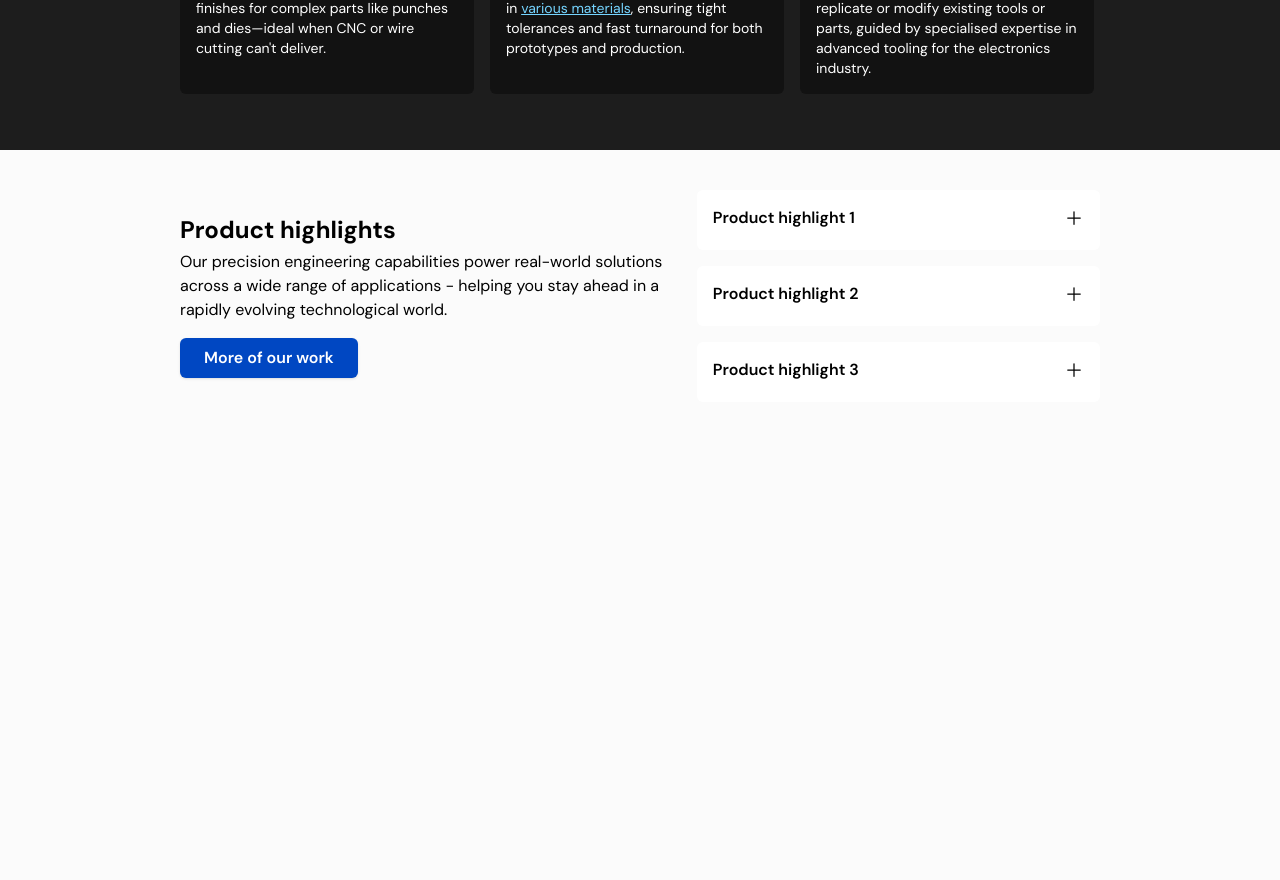
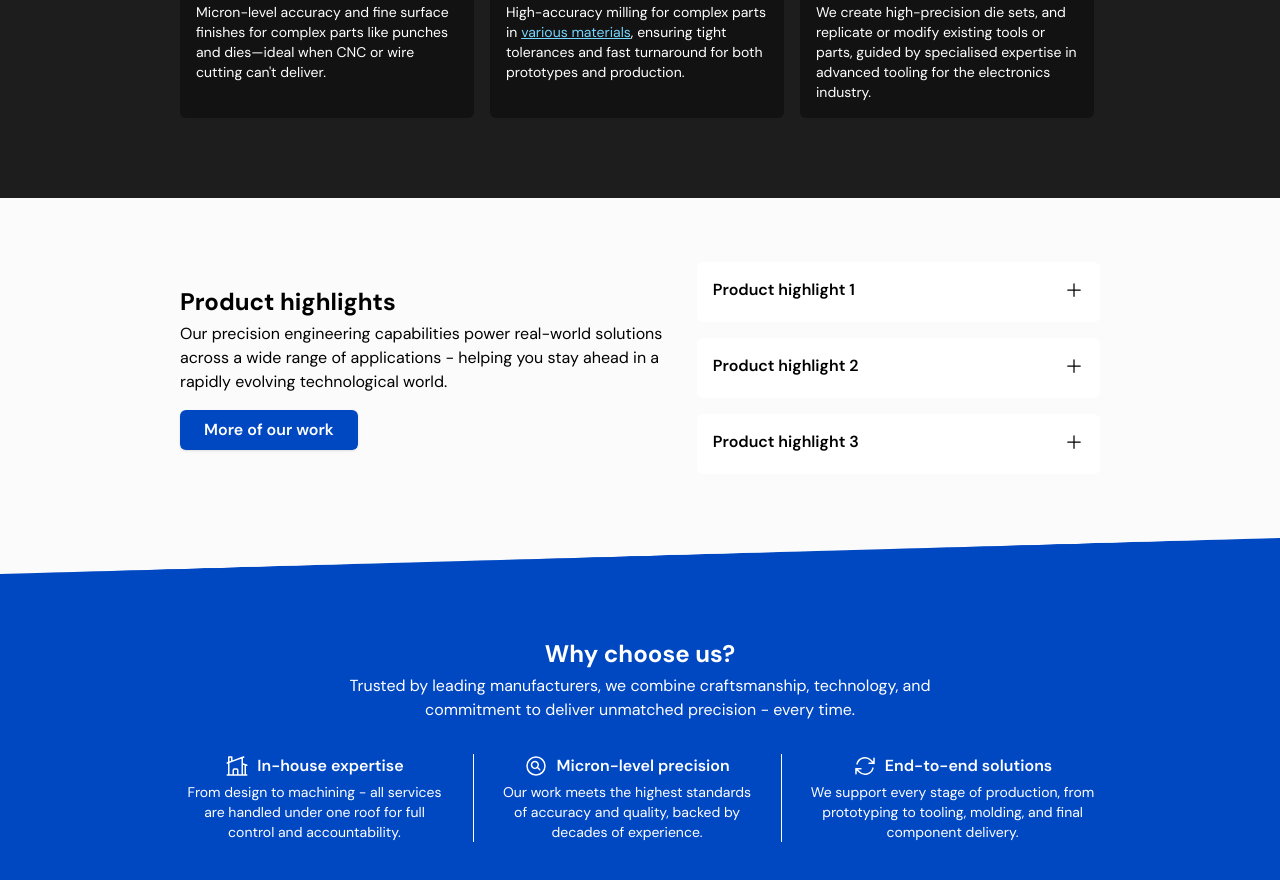
Before and after one commit to g30rg3hum/k-tool, a Next.js app: page / in a window 1280 px wide. Shown: the part 686-1566 px from the top of the page. Before the commit the page ends 1128 px from the top, so only its background shows below. Built offline with nearby package versions, Linux system fonts and the light colour scheme.

Commit message:
finished why choose us section

```diff
--- a/src/app/page.tsx
+++ b/src/app/page.tsx
@@ -5,11 +5,14 @@ import PrimaryButton from "@/components/standard/primary-button";
 import SectionHeading from "@/components/standard/section-heading";
 import precedingAnimationDelay from "@/lib/consts/motion/preceding-animation-delay";
 import {
+  ArrowPathIcon,
   BoltIcon,
   ClockIcon,
   CogIcon,
   CubeIcon,
   HomeIcon,
+  HomeModernIcon,
+  MagnifyingGlassCircleIcon,
   PuzzlePieceIcon,
   ScissorsIcon,
   ShieldCheckIcon,
@@ -71,7 +74,7 @@ const capabilities = [
     icon: <CogIcon className={capabilitiesIconClassName} />,
   },
   {
-    title: "Design & Reverse Engineering",
+    title: "Design & reverse engineering",
     description: (
       <>
         We create high-precision die sets, and replicate or modify existing
@@ -103,7 +106,7 @@ const capabilities = [
     icon: <BoltIcon className={capabilitiesIconClassName} />,
   },
   {
-    title: "Wire Cutting",
+    title: "Wire cutting",
     description: (
       <>
         Precision wire cutting for fine-finish cuts, tight tolerances, and small
@@ -113,7 +116,7 @@ const capabilities = [
     icon: <ScissorsIcon className={capabilitiesIconClassName} />,
   },
   {
-    title: "Steel and Carbide Grinding",
+    title: "Steel and carbide grinding",
     description: (
       <>
         Expert grinding of steel and carbide to tight tolerances, ensuring
@@ -137,6 +140,29 @@ const productHighlights: AccordionItem[] = [
   {
     title: "Product highlight 3",
     content: "Product highlight 3 description",
+  },
+];
+
+// Choose us section
+const chooseUsIconClassName = "size-6";
+const chooseUsReasons = [
+  {
+    title: "In-house expertise",
+    description:
+      "From design to machining - all services are handled under one roof for full control and accountability.",
+    icon: <HomeModernIcon className={chooseUsIconClassName} />,
+  },
+  {
+    title: "Micron-level precision",
+    description:
+      "Our work meets the highest standards of accuracy and quality, backed by decades of experience.",
+    icon: <MagnifyingGlassCircleIcon className={chooseUsIconClassName} />,
+  },
+  {
+    title: "End-to-end solutions",
+    description:
+      "We support every stage of production, from prototyping to tooling, molding, and final component delivery.",
+    icon: <ArrowPathIcon className={chooseUsIconClassName} />,
   },
 ];
 
@@ -218,7 +244,7 @@ export default function Home() {
       </ContentContainer>
 
       {/* Capabilities section */}
-      <div className="bg-background-dark text-white py-10">
+      <div className="bg-background-dark text-white py-10 lg:py-16">
         <ContentContainer>
           <motion.div
             initial={{ opacity: 0 }}
@@ -287,7 +313,7 @@ export default function Home() {
       </div>
 
       {/* Product highlights section */}
-      <div className="py-10">
+      <div className="py-10 lg:py-16">
         <ContentContainer className="flex flex-col lg:flex-row gap-6 items-center">
           <motion.div
             initial={{ opacity: 0 }}
@@ -308,8 +334,72 @@ export default function Home() {
             </p>
             <PrimaryButton>More of our work</PrimaryButton>
           </motion.div>
-          <Accordion className="lg:w-[45%]" items={productHighlights} />
+          <Accordion
+            className="lg:w-[45%]"
+            items={productHighlights}
+            delay={precedingAnimationDelay + 0.25}
+          />
         </ContentContainer>
+      </div>
+
+      {/* Why choose us section */}
+      <div className="text-white">
+        <Image
+          src="/images/triangle-transition.png"
+          alt="Triangle transition background"
+          className="w-full h-5 md:h-7 lg:h-9"
+          height={1000}
+          width={1000}
+        />
+        <div className="bg-primary w-full py-10 lg:py-16">
+          <ContentContainer>
+            <motion.div
+              initial={{ opacity: 0 }}
+              whileInView={{ opacity: 1 }}
+              viewport={{ once: true }}
+              transition={{
+                duration: 0.8,
+                delay: precedingAnimationDelay,
+                type: "spring",
+              }}
+              className="text-center flex flex-col items-center mb-8"
+            >
+              <SectionHeading spaceBelow>Why choose us?</SectionHeading>
+              <p className="max-w-2xl">
+                Trusted by leading manufacturers, we combine craftsmanship,
+                technology, and commitment to deliver unmatched precision -
+                every time.
+              </p>
+            </motion.div>
+            <div className="flex flex-col lg:flex-row gap-6">
+              {chooseUsReasons.map(({ title, description, icon }, index) => (
+                <motion.div
+                  initial={{ opacity: 0 }}
+                  whileInView={{ opacity: 1 }}
+                  viewport={{ once: true }}
+                  transition={{
+                    duration: 0.8,
+                    delay: precedingAnimationDelay + 0.25 + index * 0.4,
+                    type: "spring",
+                  }}
+                  key={title}
+                  className="text-center flex"
+                >
+                  <div className="cursor-default hover:scale-[1.02] transition-transform">
+                    <h4 className="font-semibold mb-1 flex gap-2 items-center justify-center">
+                      {icon} {title}
+                    </h4>
+                    <p className="text-sm">{description}</p>
+                  </div>
+
+                  {index < chooseUsReasons.length - 1 && (
+                    <div className="hidden lg:block w-px h-full bg-white ml-6"></div>
+                  )}
+                </motion.div>
+              ))}
+            </div>
+          </ContentContainer>
+        </div>
       </div>
     </div>
   );
--- a/src/components/standard/accordion.tsx
+++ b/src/components/standard/accordion.tsx
@@ -11,9 +11,10 @@ export interface AccordionItem {
 
 interface Props {
   items: AccordionItem[];
+  delay: number;
   className?: string;
 }
-export default function Accordion({ items, className }: Props) {
+export default function Accordion({ items, delay, className }: Props) {
   const [openIndex, setOpenIndex] = useState<number | null>(null);
 
   const toggleAccordion = (index: number) => {
@@ -27,7 +28,14 @@ export default function Accordion({ items, className }: Props) {
         const isOpen = openIndex === index;
 
         return (
-          <div
+          <motion.div
+            initial={{ opacity: 0 }}
+            whileInView={{ opacity: 1 }}
+            transition={{
+              duration: 0.8,
+              type: "spring",
+              delay: delay + index * 0.4,
+            }}
             key={index}
             className="p-4 rounded-md bg-white hover:scale-[1.02] transition-transform cursor-pointer"
             onClick={() => toggleAccordion(index)}
@@ -53,7 +61,7 @@ export default function Accordion({ items, className }: Props) {
             >
               <div className="text-sm">{item.content}</div>
             </motion.div>
-          </div>
+          </motion.div>
         );
       })}
     </div>
```
Also changed, not shown: public/images/triangle-transition.png (added).
